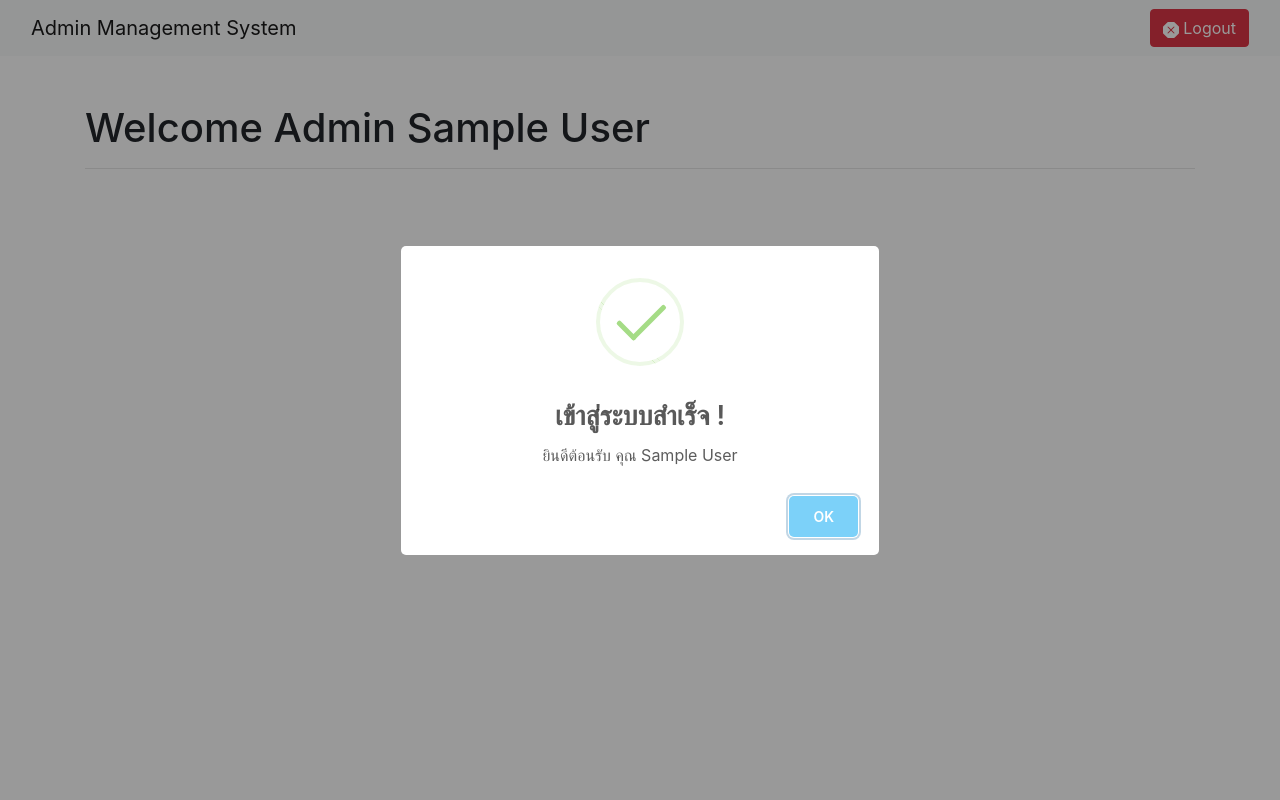
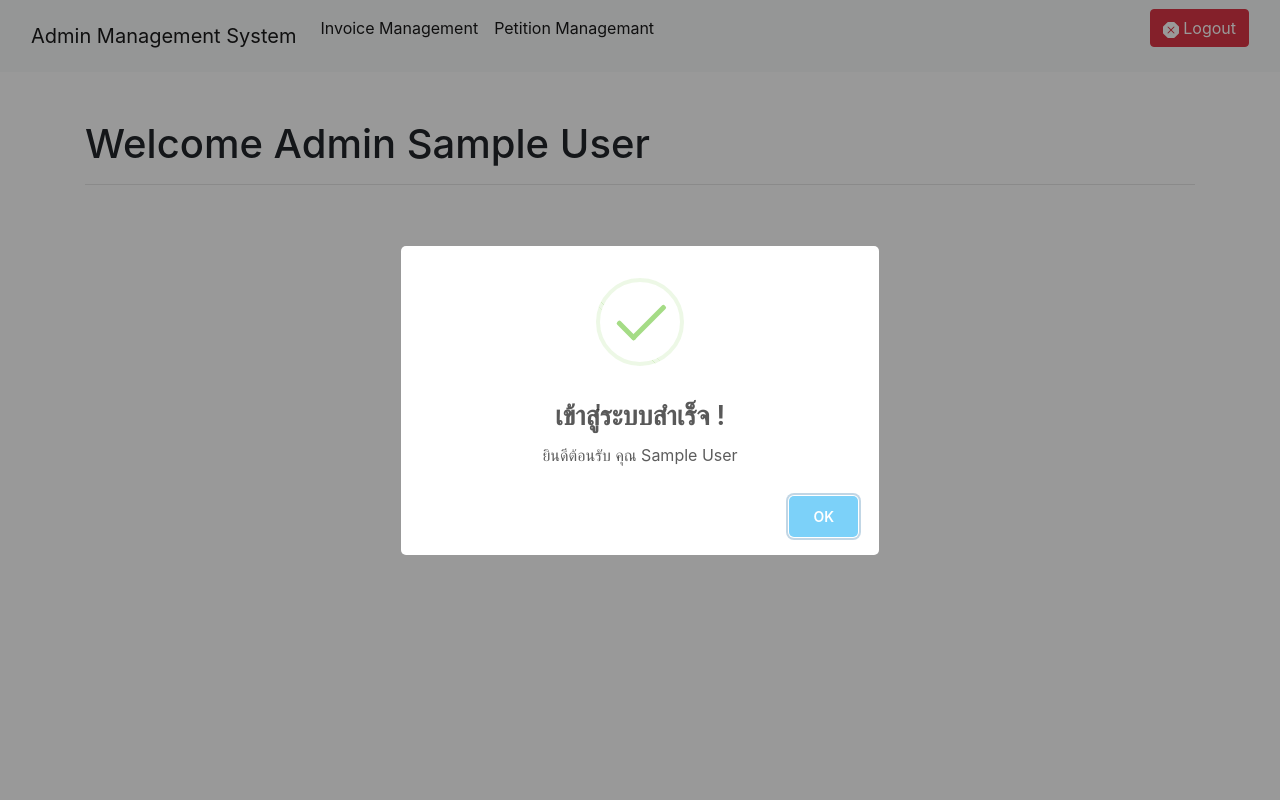
Before and after one commit to Birthday4z/Project, a PHP site: page /admin/admin.php in a window 1280 px wide. Run offline with PHP 8.4, Linux system fonts and the light colour scheme; the visitor is signed in with stand-in values (Sample User, id 1); some libraries are stand-ins or nearby versions.

Commit message:
add admin navbar invoice, petition

```diff
--- a/admin/admin_header.php
+++ b/admin/admin_header.php
@@ -1,15 +1,29 @@
 <nav class="navbar navbar-expand-lg navbar-light bg-light">
   <div class="container-fluid">
     <div class="navbar-header">
-      <a class="navbar-brand" href="admin.php">Admin Management System</a>
+      <a class="navbar-brand" href="/project/admin/admin.php">Admin Management System</a>
     </div>
 
+    <ul class="collapse navbar-collapse list-unstyled">
+    <div class="collapse navbar-collapse" id="navbarSupportedContent">
+    <ul class="navbar-nav mr-auto">
+      <li class="nav-item active">
+        <a class="nav-link" href="/project/admin/invoice/invoice.php">Invoice Management</a>
+      </li>
+      <li class="nav-item active">
+        <a class="nav-link" href="/project/admin/petition/petition.php">Petition Managemant</a>
+      </li>
+
+    </ul>
+
         <ul class="nav navbar-nav navbar-right">
-    <form action="logout.php" method="POST">
+            <form action="/project/admin/logout.php" method="POST">
                 <li>
                     <button type="submit" class="btn btn-danger">
-      <svg width="1em" height="1em" viewBox="0 0 16 16" class="bi bi-x-octagon-fill" fill="currentColor" xmlns="http://www.w3.org/2000/svg">
-      <path fill-rule="evenodd" d="M11.46.146A.5.5 0 0 0 11.107 0H4.893a.5.5 0 0 0-.353.146L.146 4.54A.5.5 0 0 0 0 4.893v6.214a.5.5 0 0 0 .146.353l4.394 4.394a.5.5 0 0 0 .353.146h6.214a.5.5 0 0 0 .353-.146l4.394-4.394a.5.5 0 0 0 .146-.353V4.893a.5.5 0 0 0-.146-.353L11.46.146zm-6.106 4.5a.5.5 0 1 0-.708.708L7.293 8l-2.647 2.646a.5.5 0 0 0 .708.708L8 8.707l2.646 2.647a.5.5 0 0 0 .708-.708L8.707 8l2.647-2.646a.5.5 0 0 0-.708-.708L8 7.293 5.354 4.646z"/>
+                        <svg width="1em" height="1em" viewBox="0 0 16 16" class="bi bi-x-octagon-fill"
+                            fill="currentColor" xmlns="http://www.w3.org/2000/svg">
+                            <path fill-rule="evenodd"
+                                d="M11.46.146A.5.5 0 0 0 11.107 0H4.893a.5.5 0 0 0-.353.146L.146 4.54A.5.5 0 0 0 0 4.893v6.214a.5.5 0 0 0 .146.353l4.394 4.394a.5.5 0 0 0 .353.146h6.214a.5.5 0 0 0 .353-.146l4.394-4.394a.5.5 0 0 0 .146-.353V4.893a.5.5 0 0 0-.146-.353L11.46.146zm-6.106 4.5a.5.5 0 1 0-.708.708L7.293 8l-2.647 2.646a.5.5 0 0 0 .708.708L8 8.707l2.646 2.647a.5.5 0 0 0 .708-.708L8.707 8l2.647-2.646a.5.5 0 0 0-.708-.708L8 7.293 5.354 4.646z" />
                         </svg> Logout
                     </button>
                 </li>
```
Lines whose indentation alone changed are shown as unchanged.
